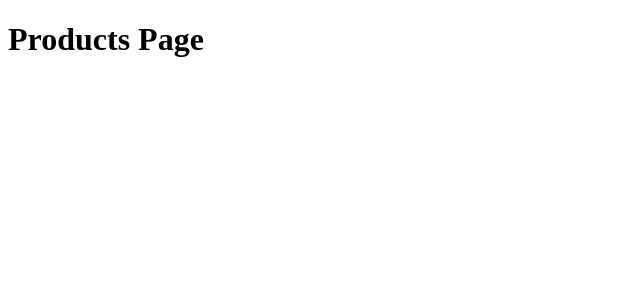
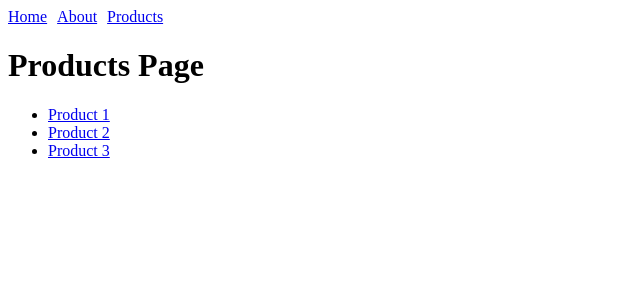
Before and after one commit to IdaDanuartha/learn-basic-nuxtjs, a Nuxt app: page /products in a window 1280 px wide. Shown: the top 300 px of the page, without its empty margins (0-640 px from the left). Built offline with nearby package versions, Linux system fonts and the light colour scheme.

Commit message:
nuxt link

```diff
--- a/app.vue
+++ b/app.vue
@@ -1,5 +1,15 @@
 <template>
   <div>
+    <NuxtLink class="link" to="/">Home</NuxtLink>
+    <NuxtLink class="link" to="/about">About</NuxtLink>
+    <NuxtLink class="link" to="/products">Products</NuxtLink>
+
     <NuxtPage />
   </div>
 </template>
+
+<style scoped>
+.link {
+  margin-right: 10px;
+}
+</style>
--- a/pages/products/index.vue
+++ b/pages/products/index.vue
@@ -1,6 +1,17 @@
 <template>
     <div>
         <h1>Products Page</h1>
+        <ul>
+            <li>
+                <NuxtLink class="link" to="/products/1">Product 1</NuxtLink>
+            </li>
+            <li>
+                <NuxtLink class="link" to="/products/2">Product 2</NuxtLink>
+            </li>
+            <li>
+                <NuxtLink class="link" to="/products/3">Product 3</NuxtLink>
+            </li>
+        </ul>
     </div>
 </template>
 
```
